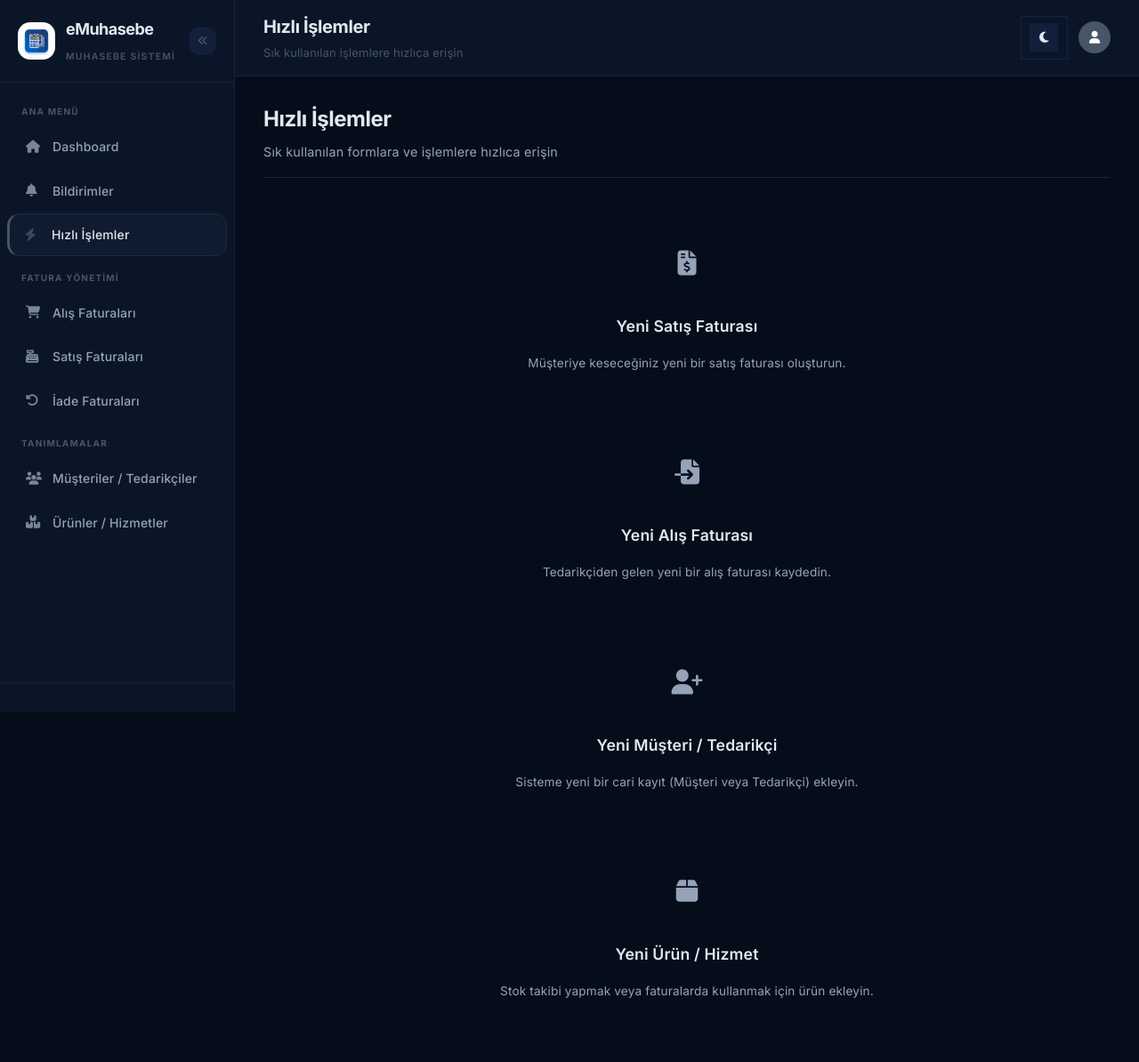
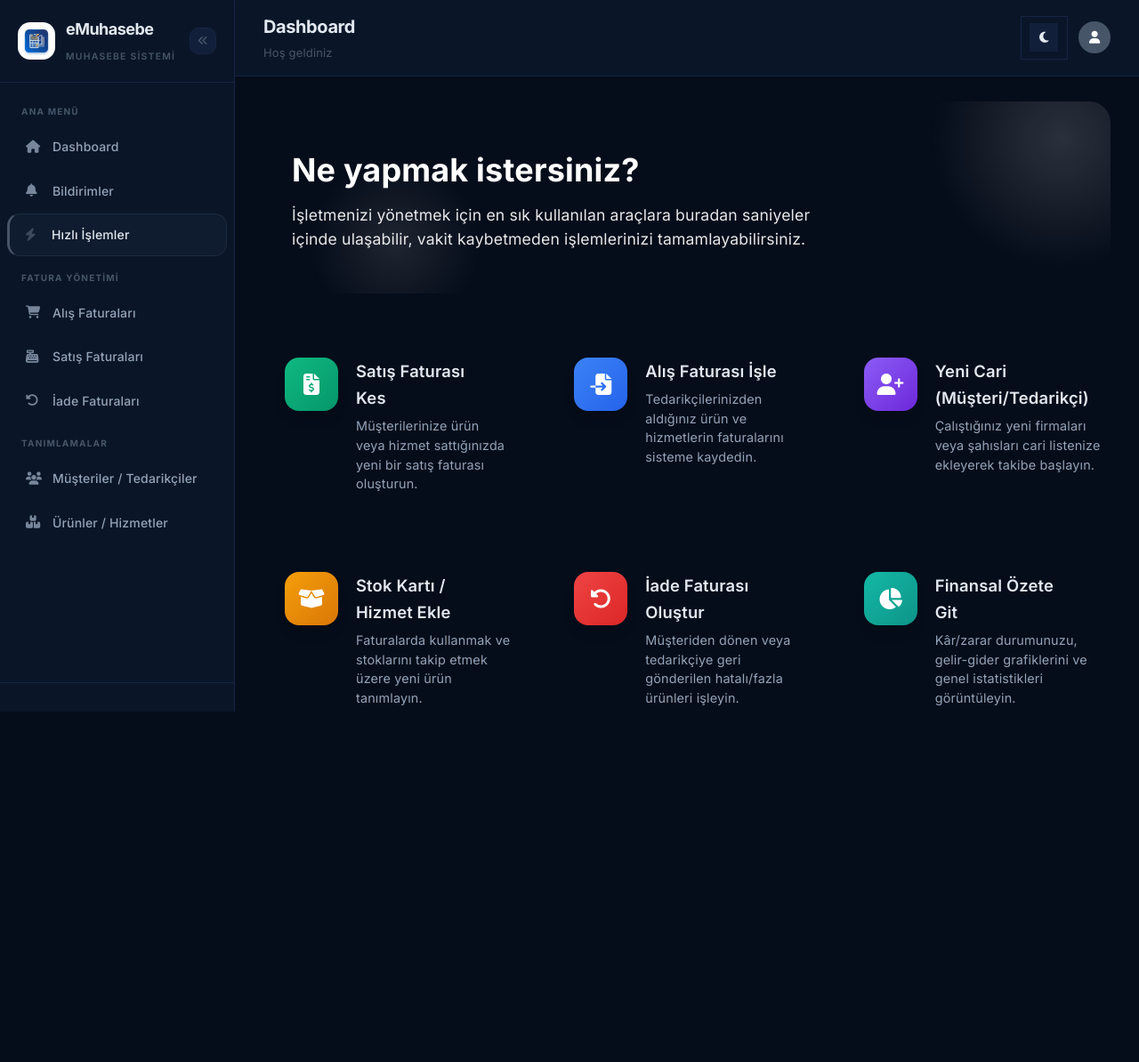
Before and after one commit to Meyremsenge/eMuhase-, a Flask app: page /hizli-islemler in a window 1280 px wide. Shown: the whole page at 89% size. After the commit the page ends 800 px from the top, so only its background shows below. Run offline with Flask 3, Linux system fonts and the light colour scheme.

Commit message:
style: redesign hizli islemler page with premium aesthetic and add 2 new options

```diff
--- a/app/templates/main/hizli_islemler.html
+++ b/app/templates/main/hizli_islemler.html
@@ -1,63 +1,259 @@
 {% extends 'base.html' %}
 
 {% block title %}Hızlı İşlemler - eMuhasebe Pro{% endblock %}
-{% block page_title %}Hızlı İşlemler{% endblock %}
-{% block page_subtitle %}Sık kullanılan işlemlere hızlıca erişin{% endblock %}
+
+{% block extra_css %}
+<style>
+.quick-actions-hero {
+    background: linear-gradient(135deg, var(--primary) 0%, var(--primary-dark) 100%);
+    border-radius: 1.5rem;
+    padding: 3rem 2rem;
+    color: white;
+    margin-bottom: 2.5rem;
+    position: relative;
+    overflow: hidden;
+    box-shadow: 0 10px 25px -5px rgba(var(--primary-rgb), 0.4);
+}
+
+.quick-actions-hero::after {
+    content: '';
+    position: absolute;
+    top: -50%;
+    right: -10%;
+    width: 300px;
+    height: 300px;
+    background: radial-gradient(circle, rgba(255,255,255,0.15) 0%, rgba(255,255,255,0) 70%);
+    border-radius: 50%;
+}
+
+.quick-actions-hero::before {
+    content: '';
+    position: absolute;
+    bottom: -20%;
+    left: 5%;
+    width: 200px;
+    height: 200px;
+    background: radial-gradient(circle, rgba(255,255,255,0.1) 0%, rgba(255,255,255,0) 70%);
+    border-radius: 50%;
+}
+
+.hero-title {
+    font-size: 2.25rem;
+    font-weight: 700;
+    margin-bottom: 0.5rem;
+    position: relative;
+    z-index: 1;
+}
+
+.hero-subtitle {
+    font-size: 1.1rem;
+    opacity: 0.9;
+    max-width: 600px;
+    position: relative;
+    z-index: 1;
+    line-height: 1.5;
+}
+
+.action-grid {
+    display: grid;
+    grid-template-columns: repeat(auto-fit, minmax(300px, 1fr));
+    gap: 1.5rem;
+}
+
+.action-card {
+    background: var(--surface-card);
+    border-radius: 1.25rem;
+    padding: 2rem 1.5rem;
+    display: flex;
+    align-items: flex-start;
+    gap: 1.25rem;
+    text-decoration: none;
+    color: var(--text-primary);
+    border: 1px solid var(--border-color);
+    transition: all 0.3s cubic-bezier(0.4, 0, 0.2, 1);
+    position: relative;
+    overflow: hidden;
+}
+
+.action-card::before {
+    content: '';
+    position: absolute;
+    top: 0; left: 0; right: 0; bottom: 0;
+    background: linear-gradient(135deg, rgba(255,255,255,0.05) 0%, rgba(255,255,255,0) 100%);
+    opacity: 0;
+    transition: opacity 0.3s ease;
+}
+
+.action-card:hover {
+    transform: translateY(-5px) scale(1.02);
+    box-shadow: 0 20px 25px -5px rgba(0, 0, 0, 0.1), 0 10px 10px -5px rgba(0, 0, 0, 0.04);
+    border-color: transparent;
+}
+
+html[data-theme="dark"] .action-card:hover {
+    box-shadow: 0 20px 25px -5px rgba(0, 0, 0, 0.5);
+    background: var(--surface-hover);
+}
+
+.action-card:hover::before {
+    opacity: 1;
+}
+
+.action-icon-wrapper {
+    width: 60px;
+    height: 60px;
+    border-radius: 1rem;
+    display: flex;
+    align-items: center;
+    justify-content: center;
+    font-size: 1.5rem;
+    color: white;
+    flex-shrink: 0;
+    box-shadow: 0 10px 15px -3px rgba(0,0,0,0.1);
+    transition: transform 0.3s ease;
+}
+
+.action-card:hover .action-icon-wrapper {
+    transform: scale(1.1) rotate(-5deg);
+}
+
+.action-content {
+    flex: 1;
+}
+
+.action-title {
+    font-size: 1.15rem;
+    font-weight: 600;
+    margin-bottom: 0.35rem;
+    display: flex;
+    align-items: center;
+    justify-content: space-between;
+}
+
+.action-title i.fa-arrow-right {
+    font-size: 0.9rem;
+    opacity: 0;
+    transform: translateX(-10px);
+    transition: all 0.3s ease;
+}
+
+.action-card:hover .action-title i.fa-arrow-right {
+    opacity: 1;
+    transform: translateX(0);
+}
+
+.action-desc {
+    font-size: 0.9rem;
+    color: var(--text-secondary);
+    line-height: 1.5;
+    margin: 0;
+}
+
+/* Gradients for icons */
+.grad-green { background: linear-gradient(135deg, #10b981 0%, #059669 100%); }
+.grad-blue { background: linear-gradient(135deg, #3b82f6 0%, #2563eb 100%); }
+.grad-purple { background: linear-gradient(135deg, #8b5cf6 0%, #6d28d9 100%); }
+.grad-orange { background: linear-gradient(135deg, #f59e0b 0%, #d97706 100%); }
+.grad-red { background: linear-gradient(135deg, #ef4444 0%, #dc2626 100%); }
+.grad-teal { background: linear-gradient(135deg, #14b8a6 0%, #0d9488 100%); }
+
+</style>
+{% endblock %}
 
 {% block content %}
-<div class="page-header">
-    <div>
-        <h1 class="page-title">Hızlı İşlemler</h1>
-        <p class="page-subtitle">Sık kullanılan formlara ve işlemlere hızlıca erişin</p>
+<div class="fade-in">
+
+    <div class="quick-actions-hero">
+        <h1 class="hero-title">Ne yapmak istersiniz?</h1>
+        <p class="hero-subtitle">İşletmenizi yönetmek için en sık kullanılan araçlara buradan saniyeler içinde ulaşabilir, vakit kaybetmeden işlemlerinizi tamamlayabilirsiniz.</p>
     </div>
-</div>
 
-<div class="quick-actions-page-container fade-in">
-    <div class="quick-actions-grid" style="grid-template-columns: repeat(auto-fit, minmax(250px, 1fr)); gap: 1.5rem;">
+    <div class="action-grid">
 
-        <a href="{{ url_for('satis.yeni') }}" class="quick-action-btn" style="padding: 2.5rem 1.5rem; display: flex; flex-direction: column; align-items: center; justify-content: center; gap: 1rem; border-radius: 1rem; background: var(--surface-card); box-shadow: 0 4px 6px -1px var(--shadow-color); border: 1px solid var(--border-color); text-decoration: none; transition: all 0.3s ease;">
-            <div class="icon-wrapper bg-success text-white" style="width: 64px; height: 64px; border-radius: 50%; display: flex; align-items: center; justify-content: center; font-size: 1.75rem; margin-bottom: 0.5rem;">
+        <!-- Satış Faturası -->
+        <a href="{{ url_for('satis.yeni') }}" class="action-card">
+            <div class="action-icon-wrapper grad-green">
                 <i class="fas fa-file-invoice-dollar"></i>
             </div>
-            <span style="font-weight: 600; font-size: 1.1rem; color: var(--text-primary);">Yeni Satış Faturası</span>
-            <p style="font-size: 0.85rem; color: var(--text-secondary); text-align: center; margin: 0;">Müşteriye keseceğiniz yeni bir satış faturası oluşturun.</p>
+            <div class="action-content">
+                <div class="action-title">
+                    <span>Satış Faturası Kes</span>
+                    <i class="fas fa-arrow-right"></i>
+                </div>
+                <p class="action-desc">Müşterilerinize ürün veya hizmet sattığınızda yeni bir satış faturası oluşturun.</p>
+            </div>
         </a>
 
-        <a href="{{ url_for('alis.yeni') }}" class="quick-action-btn" style="padding: 2.5rem 1.5rem; display: flex; flex-direction: column; align-items: center; justify-content: center; gap: 1rem; border-radius: 1rem; background: var(--surface-card); box-shadow: 0 4px 6px -1px var(--shadow-color); border: 1px solid var(--border-color); text-decoration: none; transition: all 0.3s ease;">
-            <div class="icon-wrapper bg-primary text-white" style="width: 64px; height: 64px; border-radius: 50%; display: flex; align-items: center; justify-content: center; font-size: 1.75rem; margin-bottom: 0.5rem;">
+        <!-- Alış Faturası -->
+        <a href="{{ url_for('alis.yeni') }}" class="action-card">
+            <div class="action-icon-wrapper grad-blue">
                 <i class="fas fa-file-import"></i>
             </div>
-            <span style="font-weight: 600; font-size: 1.1rem; color: var(--text-primary);">Yeni Alış Faturası</span>
-            <p style="font-size: 0.85rem; color: var(--text-secondary); text-align: center; margin: 0;">Tedarikçiden gelen yeni bir alış faturası kaydedin.</p>
+            <div class="action-content">
+                <div class="action-title">
+                    <span>Alış Faturası İşle</span>
+                    <i class="fas fa-arrow-right"></i>
+                </div>
+                <p class="action-desc">Tedarikçilerinizden aldığınız ürün ve hizmetlerin faturalarını sisteme kaydedin.</p>
+            </div>
         </a>
 
-        <a href="{{ url_for('musteriler.yeni') }}" class="quick-action-btn" style="padding: 2.5rem 1.5rem; display: flex; flex-direction: column; align-items: center; justify-content: center; gap: 1rem; border-radius: 1rem; background: var(--surface-card); box-shadow: 0 4px 6px -1px var(--shadow-color); border: 1px solid var(--border-color); text-decoration: none; transition: all 0.3s ease;">
-            <div class="icon-wrapper bg-purple text-white" style="width: 64px; height: 64px; border-radius: 50%; display: flex; align-items: center; justify-content: center; font-size: 1.75rem; margin-bottom: 0.5rem;">
+        <!-- Yeni Müşteri -->
+        <a href="{{ url_for('musteriler.yeni') }}" class="action-card">
+            <div class="action-icon-wrapper grad-purple">
                 <i class="fas fa-user-plus"></i>
             </div>
-            <span style="font-weight: 600; font-size: 1.1rem; color: var(--text-primary);">Yeni Müşteri / Tedarikçi</span>
-            <p style="font-size: 0.85rem; color: var(--text-secondary); text-align: center; margin: 0;">Sisteme yeni bir cari kayıt (Müşteri veya Tedarikçi) ekleyin.</p>
+            <div class="action-content">
+                <div class="action-title">
+                    <span>Yeni Cari (Müşteri/Tedarikçi)</span>
+                    <i class="fas fa-arrow-right"></i>
+                </div>
+                <p class="action-desc">Çalıştığınız yeni firmaları veya şahısları cari listenize ekleyerek takibe başlayın.</p>
+            </div>
         </a>
 
-        <a href="{{ url_for('urunler.yeni') }}" class="quick-action-btn" style="padding: 2.5rem 1.5rem; display: flex; flex-direction: column; align-items: center; justify-content: center; gap: 1rem; border-radius: 1rem; background: var(--surface-card); box-shadow: 0 4px 6px -1px var(--shadow-color); border: 1px solid var(--border-color); text-decoration: none; transition: all 0.3s ease;">
-            <div class="icon-wrapper bg-orange text-white" style="width: 64px; height: 64px; border-radius: 50%; display: flex; align-items: center; justify-content: center; font-size: 1.75rem; margin-bottom: 0.5rem;">
-                <i class="fas fa-box"></i>
+        <!-- Yeni Ürün -->
+        <a href="{{ url_for('urunler.yeni') }}" class="action-card">
+            <div class="action-icon-wrapper grad-orange">
+                <i class="fas fa-box-open"></i>
             </div>
-            <span style="font-weight: 600; font-size: 1.1rem; color: var(--text-primary);">Yeni Ürün / Hizmet</span>
-            <p style="font-size: 0.85rem; color: var(--text-secondary); text-align: center; margin: 0;">Stok takibi yapmak veya faturalarda kullanmak için ürün ekleyin.</p>
+            <div class="action-content">
+                <div class="action-title">
+                    <span>Stok Kartı / Hizmet Ekle</span>
+                    <i class="fas fa-arrow-right"></i>
+                </div>
+                <p class="action-desc">Faturalarda kullanmak ve stoklarını takip etmek üzere yeni ürün tanımlayın.</p>
+            </div>
+        </a>
+
+        <!-- İade Faturası (YENİ ÖNERİ) -->
+        <a href="{{ url_for('iade.yeni') }}" class="action-card">
+            <div class="action-icon-wrapper grad-red">
+                <i class="fas fa-undo-alt"></i>
+            </div>
+            <div class="action-content">
+                <div class="action-title">
+                    <span>İade Faturası Oluştur</span>
+                    <i class="fas fa-arrow-right"></i>
+                </div>
+                <p class="action-desc">Müşteriden dönen veya tedarikçiye geri gönderilen hatalı/fazla ürünleri işleyin.</p>
+            </div>
+        </a>
+
+        <!-- Genel Rapor (YENİ ÖNERİ) -->
+        <a href="{{ url_for('main.index') }}" class="action-card">
+            <div class="action-icon-wrapper grad-teal">
+                <i class="fas fa-chart-pie"></i>
+            </div>
+            <div class="action-content">
+                <div class="action-title">
+                    <span>Finansal Özete Git</span>
+                    <i class="fas fa-arrow-right"></i>
+                </div>
+                <p class="action-desc">Kâr/zarar durumunuzu, gelir-gider grafiklerini ve genel istatistikleri görüntüleyin.</p>
+            </div>
         </a>
 
     </div>
 </div>
-
-<style>
-.quick-action-btn:hover {
-    transform: translateY(-5px);
-    box-shadow: 0 10px 15px -3px rgba(0, 0, 0, 0.1), 0 4px 6px -2px rgba(0, 0, 0, 0.05) !important;
-    border-color: var(--primary) !important;
-}
-.icon-wrapper {
-    box-shadow: 0 4px 6px -1px rgba(0,0,0,0.1);
-}
-</style>
 {% endblock %}
```
